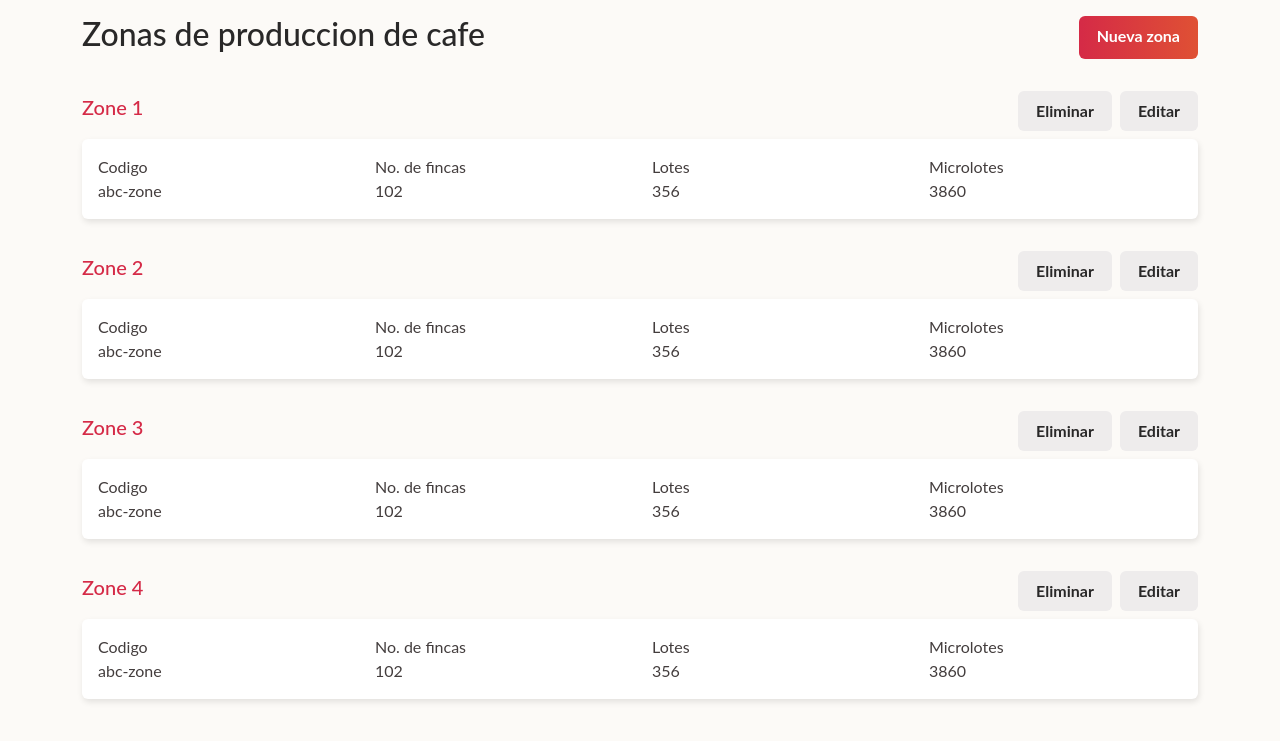
After one commit to yeinercq/product-tracer, a Rails app: page /zones in a window 1280 px wide. The commit adds this page. Shown: the top 741 px of the page. Run offline with Rails 7, Linux system fonts and the light colour scheme; data comes from the database, SQL or seed files in the repository; style sheets or scripts are compiled from the project's sources; some libraries are stand-ins or nearby versions.

Commit message:
add index zone view

```diff
--- a/app/assets/stylesheets/application.bootstrap.scss
+++ b/app/assets/stylesheets/application.bootstrap.scss
@@ -8,3 +8,8 @@
 // Components
 @import "components/btn";
 @import "components/error_message";
+@import "components/table";
+@import "components/zone";
+
+// Layouts
+@import "layouts/header";
--- /dev/null
+++ b/app/assets/stylesheets/components/_table.scss
@@ -0,0 +1,9 @@
+.table {
+  thead {
+    background-color: var(--color-primary);
+
+    th {
+      color: var(--color-white);
+    }
+  }
+}
--- /dev/null
+++ b/app/assets/stylesheets/components/_zone.scss
@@ -0,0 +1,36 @@
+.zone {
+  margin-top: var(--space-xl);
+  margin-bottom: var(--space-xxs);
+
+  &__header {
+    display: flex;
+    align-items: center;
+    justify-content: space-between;
+    gap: var(--space-xs);
+  }
+
+  &__title {
+    font-size: var(--font-size-xl);
+  }
+
+  &__actions {
+    display: flex;
+    gap: var(--space-xs);
+  }
+
+  &__body {
+    border-radius: var(--border-radius);
+    background-color: var(--color-white);
+    box-shadow: var(--shadow-small);
+    margin-top: var(--space-xs);
+    padding: var(--space-m);
+    padding-top: var(--space-m);
+  }
+
+  &__footer {
+    border: dashed 2px var(--color-light);
+    border-radius: var(--border-radius);
+    text-align: center;
+    padding: var(--space-s);
+  }
+}
--- /dev/null
+++ b/app/assets/stylesheets/layouts/_header.scss
@@ -0,0 +1,8 @@
+.header {
+  display: flex;
+  flex-wrap: wrap;
+  gap: var(--space-s);
+  justify-content: space-between;
+  margin-top: var(--space-m);
+  margin-bottom: var(--space-l);
+}
--- /dev/null
+++ b/app/controllers/zones_controller.rb
@@ -0,0 +1,24 @@
+class ZonesController < ApplicationController
+
+  def index
+    @zones = Zone.all
+  end
+
+  def show
+  end
+
+  def new
+  end
+
+  def create
+  end
+
+  def edit
+  end
+
+  def update
+  end
+
+  def destroy
+  end
+end
--- /dev/null
+++ b/app/helpers/zones_helper.rb
@@ -0,0 +1,2 @@
+module ZonesHelper
+end
--- /dev/null
+++ b/app/views/zones/_zone.html.erb
@@ -0,0 +1,31 @@
+<div class="zone">
+  <div class="zone__header">
+    <h2 class="zone__title">
+      <%= link_to zone.name, zone_path(zone) %>
+    </h2>
+
+    <div class="zone__actions">
+      <%= button_to "Eliminar",
+                    zone_path(zone),
+                    method: :delete,
+                    class: "btn btn--light" %>
+      <%= link_to "Editar",
+                  edit_zone_path(zone),
+                  class: "btn btn--light" %>
+    </div>
+  </div>
+  <div class="zone__body">
+    <div class="row">
+      <div class="col">Codigo</div>
+      <div class="col">No. de fincas</div>
+      <div class="col">Lotes</div>
+      <div class="col">Microlotes</div>
+    </div>
+    <div class="row">
+      <div class="col"><%= zone.code %></div>
+      <div class="col">102</div>
+      <div class="col">356</div>
+      <div class="col">3860</div>
+    </div>
+  </div>
+</div>
--- /dev/null
+++ b/app/views/zones/index.html.erb
@@ -0,0 +1,8 @@
+<div class="container">
+  <div class="header">
+    <h1>Zonas de produccion de cafe</h1>
+    <%= link_to "Nueva zona", new_zone_path, class: "btn btn--primary" %>
+  </div>
+
+  <%= render @zones %>
+</div>
--- a/config/routes.rb
+++ b/config/routes.rb
@@ -3,4 +3,6 @@ Rails.application.routes.draw do
 
   # Defines the root path route ("/")
   # root "articles#index"
+
+  resources :zones
 end
```
Also changed, not shown: db/seeds.rb (+9 -0 lines).
